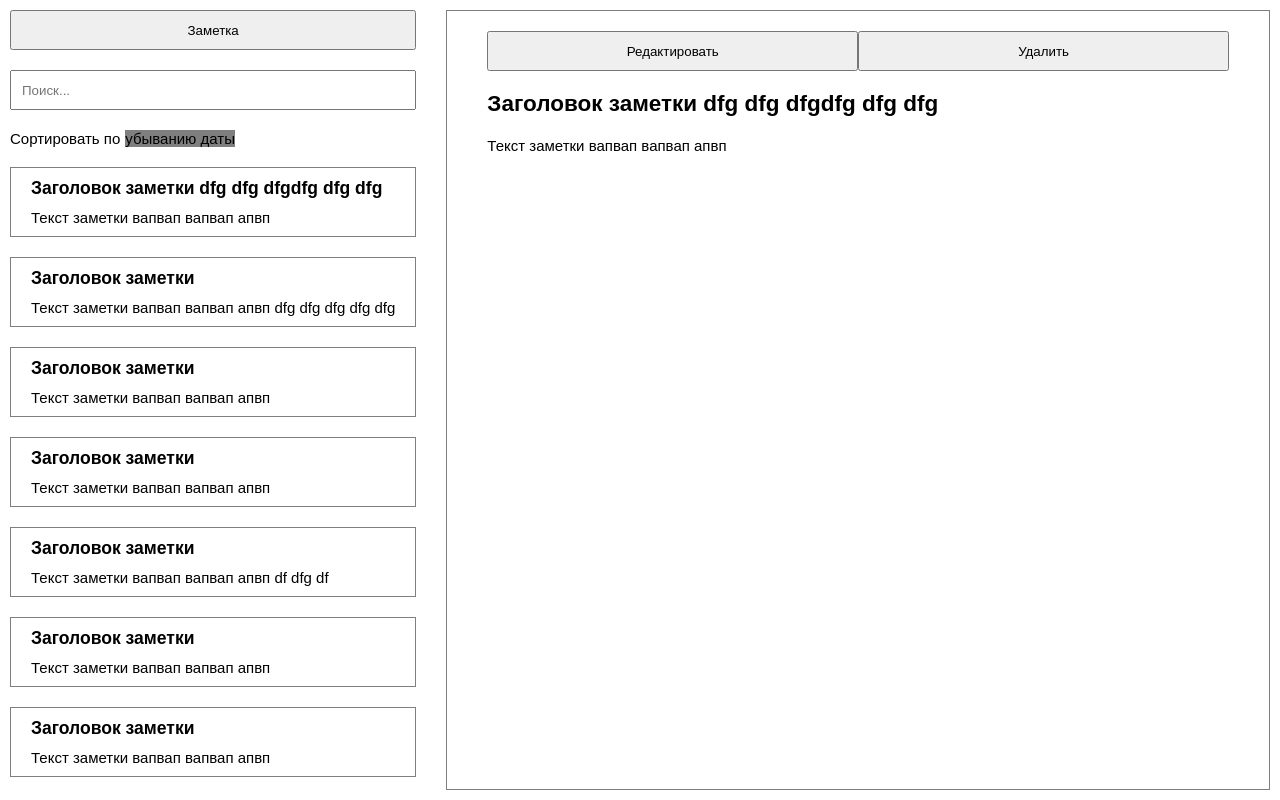
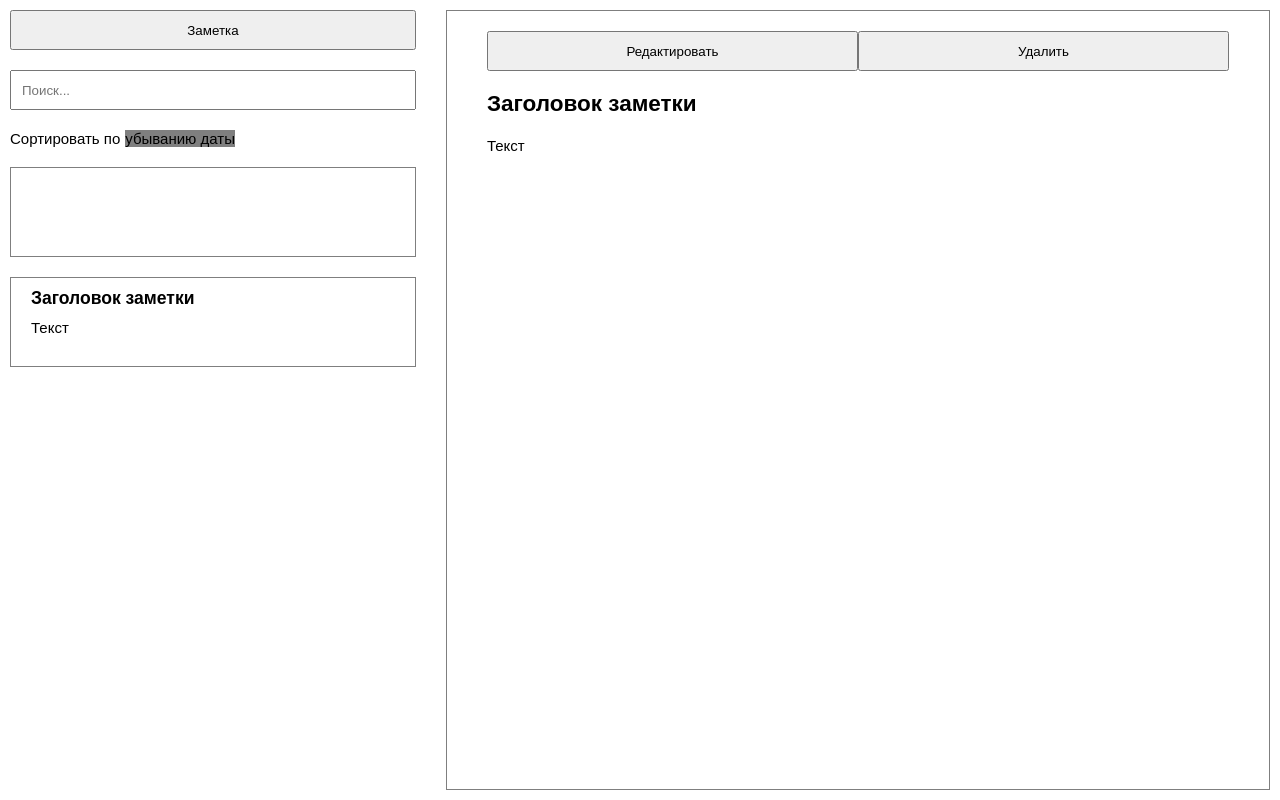
Before and after one commit to ElizavetaKoroleva/tensor-test, a React (Create React App) app: page / in a window 1280 px wide. Both pictures are taken after a click on the button "Заметка". Built offline with nearby package versions, Linux system fonts and the light colour scheme.

Commit message:
Добавление и удаление заметок

```diff
--- a/src/components/Note/Note.scss
+++ b/src/components/Note/Note.scss
@@ -2,14 +2,12 @@
     width: 100%;
     height: 100%;
     padding: 20px 40px;
-    border: 1px solid rgba(#000, 0.5);
+    overflow: hidden;
 
     &__buttons-container {
         display: flex;
         margin: 0 0 20px;
     }
-
-    overflow: hidden;
 
     &__content {
         height: calc(100% - 60px);
@@ -24,5 +22,15 @@
 
     &__title {
         margin: 0 0 20px;
+
+        &:focus {
+            outline: none;
+        }
+    }
+
+    &__text {
+        &:focus {
+            outline: none;
+        }
     }
 }
--- a/src/components/Note/Note.tsx
+++ b/src/components/Note/Note.tsx
@@ -4,18 +4,27 @@ import Button from '../Button/Button';
 export interface INote {
     title: string,
     text: string,
+    onDelete: (e?: React.MouseEvent) => void;
 }
 
-const Note: React.SFC<INote> = ({title, text}) => {
+const Note: React.SFC<INote> = ({title, text, onDelete}) => {
   return (
     <div className="note">
         <div className="note__buttons-container">
             <Button type="button" label="Редактировать" icon="" />
-            <Button type="button" label="Удалить" icon="" />
+            <Button type="button" label="Удалить" icon="" onClick={onDelete}/>
         </div>
         <div className="note__content">
-            <h2 contentEditable="true" className="note__title">{title}</h2>
-            <p contentEditable="true" className="note__text">{text}</p>
+            <h2 contentEditable="true"
+                className="note__title"
+                suppressContentEditableWarning={true}>
+                  {title}
+            </h2>
+            <p contentEditable="true"
+               className="note__text"
+               suppressContentEditableWarning={true}>
+              {text}
+            </p>
         </div>
     </div>
   );
--- a/src/components/NoteItem/NoteItem.tsx
+++ b/src/components/NoteItem/NoteItem.tsx
@@ -1,15 +1,19 @@
 import * as React from 'react';
 
 export interface INoteItem {
+    id: string,
     title: string,
     text: string,
+    date: Date,
+    onClick?: (id: string, title: string, text: string, date: Date) => void;
 }
 
-const NoteItem: React.SFC<INoteItem> = ({title, text}) => {
+const NoteItem: React.SFC<INoteItem> = ({id, title, text, date, onClick}) => {
   return (
-    <div className="note-item">
+    <div className="note-item" onClick={() => onClick && onClick(id, title, text, date)}>
         <h3 className="note-item__title">{title}</h3>
         <p className="note-item__text">{text}</p>
+
     </div>
   );
 };
--- a/src/components/NotesEditor/NotesEditor.scss
+++ b/src/components/NotesEditor/NotesEditor.scss
@@ -1,6 +1,6 @@
 .notes-editor {
     display: flex;
-    padding: 10px;
+    padding: 10px 10px 0;
     width: 100vw;
     height: 100vh;
     overflow: hidden;
@@ -16,5 +16,7 @@
 
     &__right {
         width: 67%;
+        margin: 0 0 10px;
+        border: 1px solid rgba(#000, 0.5);
     }
 }
--- a/src/components/NotesEditor/NotesEditor.tsx
+++ b/src/components/NotesEditor/NotesEditor.tsx
@@ -1,51 +1,76 @@
-import * as React from 'react';
+import React from 'react';
 import Button from '../Button/Button';
 import NotesList from '../NotesList/NotesList';
 import Note from '../Note/Note';
 
 const NotesEditor: React.SFC = () => {
-  const list = [
-    {
-      title: "Заголовок заметки dfg dfg dfgdfg dfg dfg",
-      text: "Текст заметки вапвап вапвап апвп"
-    },
-    {
-      title: "Заголовок заметки",
-      text: "Текст заметки вапвап вапвап апвп dfg dfg dfg dfg dfg "
-    },
-    {
-      title: "Заголовок заметки",
-      text: "Текст заметки вапвап вапвап апвп"
-    },
-    {
-      title: "Заголовок заметки",
-      text: "Текст заметки вапвап вапвап апвп"
-    },
-    {
-      title: "Заголовок заметки",
-      text: "Текст заметки вапвап вапвап апвп df dfg df "
-    },
-    {
-      title: "Заголовок заметки",
-      text: "Текст заметки вапвап вапвап апвп"
-    },
-    {
-      title: "Заголовок заметки",
-      text: "Текст заметки вапвап вапвап апвп"
-    },
-  ]
+  const initialList = [{
+    id: '',
+    title: '',
+    text: '',
+    date: new Date(),
+  }];
+  const [notesList, setNotesList] = React.useState(initialList);
+
+  const [currentNote, setCurrentNote] = React.useState({
+    id: '',
+    title: '',
+    text: '',
+    date: new Date()
+  });
+
+  const getNoteInfo = (id: string, title: string, text: string, date: Date) => {
+    setCurrentNote({
+      id,
+      title,
+      text,
+      date
+    });
+  };
+
+  const createNote = () => {
+    const id = `f${(~~(Math.random()*1e8)).toString(16)}`;
+    const note = {
+      id,
+      title: 'Заголовок заметки',
+      text: 'Текст',
+      date: new Date(),
+    };
+    initialList.push(note);
+    setNotesList(initialList);
+    localStorage.setItem(id, JSON.stringify(note));
+    setCurrentNote(note);
+  }
+
+  const deleteNote = (id: string) => {
+    localStorage.removeItem(id);
+    setCurrentNote({
+      id: '',
+      title: '',
+      text: '',
+      date: new Date()
+    });
+  };
+
   return (
     <div className="notes-editor">
         <div className="notes-editor__left">
           <div className="notes-editor__button-container">
-            <Button type="button" label="Заметка" icon=""/>
+            <Button type="button" label="Заметка" icon="" onClick={createNote}/>
           </div>
           <div className="notes-editor__list-container">
-            <NotesList list={list} />
+            {notesList.length ?
+              <NotesList list={notesList} onClick={getNoteInfo}/>
+              :
+              <div className="notes-editor__">Список заметок пуст</div>
+            }
           </div>
         </div>
         <div className="notes-editor__right">
-          <Note title={list[0].title} text={list[0].text}/>
+          {(currentNote.title || currentNote.text) &&
+            <Note title={currentNote.title} text={currentNote.text}
+                  onDelete={() => deleteNote(currentNote.id)} />
+          }
         </div>
     </div>
   );
--- a/src/components/NotesList/NotesList.scss
+++ b/src/components/NotesList/NotesList.scss
@@ -10,7 +10,7 @@
     }
 
     &__container {
-        height: calc(100vh - 180px);
+        height: calc(100vh - 165px);
         overflow: auto;
 
         -ms-overflow-style: none;
@@ -22,7 +22,7 @@
     }
 
     &__item {
-        height: 70px;
+        height: 90px;
         margin: 0 0 20px;
         border: 1px solid rgba(#000, 0.5);
     }
--- a/src/components/NotesList/NotesList.tsx
+++ b/src/components/NotesList/NotesList.tsx
@@ -5,9 +5,10 @@ import Sorting from '../Sorting/Sorting';
 
 export interface INotesList {
     list: INoteItem[],
+    onClick: (id: string, title: string, text: string, date: Date) => void;
 }
 
-const NotesList: React.SFC<INotesList> = ({list}) => {
+const NotesList: React.SFC<INotesList> = ({list, onClick}) => {
     const handleInput = (e: React.FormEvent) => {
         e.preventDefault();
     }
@@ -34,10 +35,13 @@ const NotesList: React.SFC<INotesList> = ({list}) => {
                 <Sorting options={options} />
             </div>
             <ul className="notes-list__container">
-                {list.map((item, index) => (
-                    <li className="notes-list__item" key={index}>
-                        <NoteItem title={item.title}
+                {list.map((item) => (
+                    <li className="notes-list__item" key={item.id}>
+                        <NoteItem id={item.id}
+                                title={item.title}
                                 text={item.text}
+                                date={item.date}
+                                onClick={onClick}
                         />
                     </li>
                 ))}
--- a/src/components/Sorting/Sorting.tsx
+++ b/src/components/Sorting/Sorting.tsx
@@ -23,8 +23,11 @@ const Sorting: React.SFC<Sorting> = ({options}) => {
         <div className="sorting">
             <span className="sorting__label">Сортировать по</span>
             <div className="sorting__option-container">
-                {options.map((option) => (
-                    option.active && <span className="sorting__option" onClick={showPopup}>{option.text}</span>
+                {options.map((option, index) => (
+                    option.active &&
+                    <span className="sorting__option" onClick={showPopup} key={index}>
+                        {option.text}
+                    </span>
                 ))}
                 <div className={`sorting__popup ${isHidden ? 'hidden' : ''}`}>
                     <PopupList list={options} />
```
Also changed, not shown: src/types.ts (added, +12 -0 lines).
